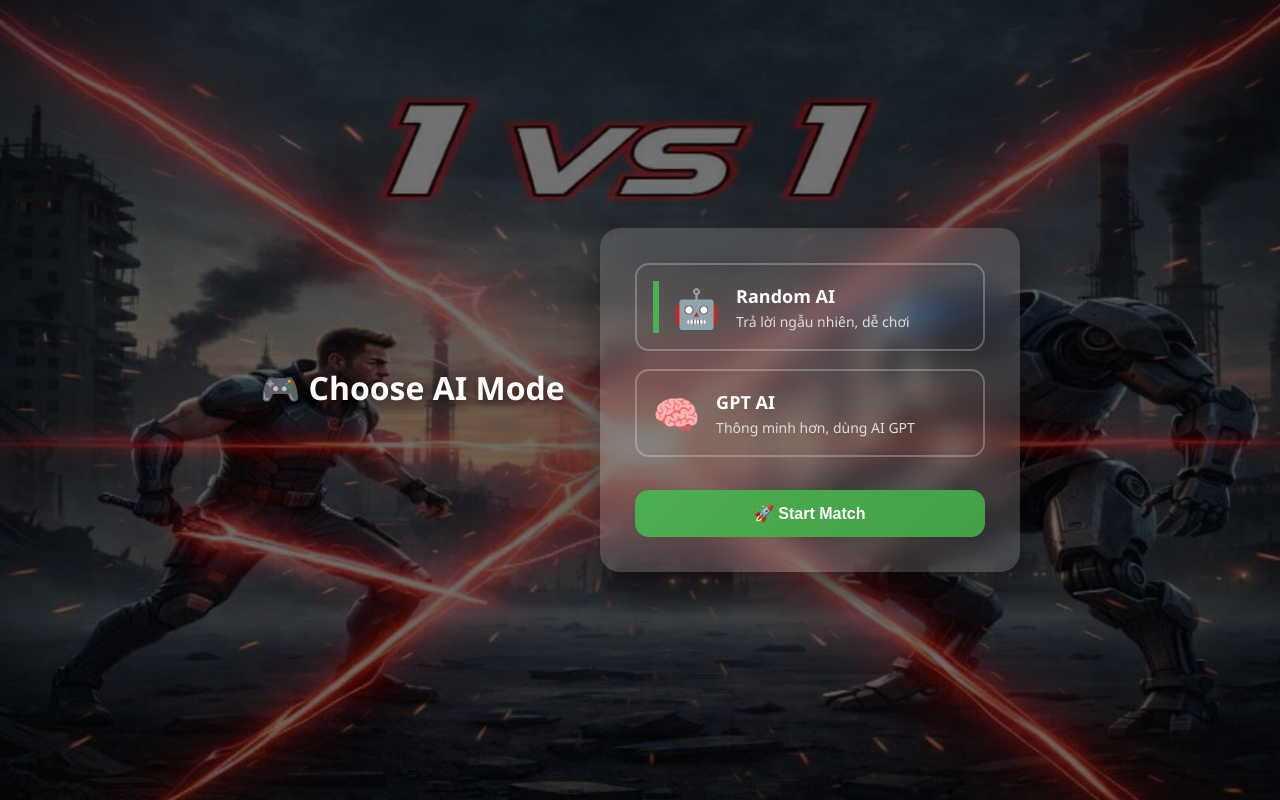
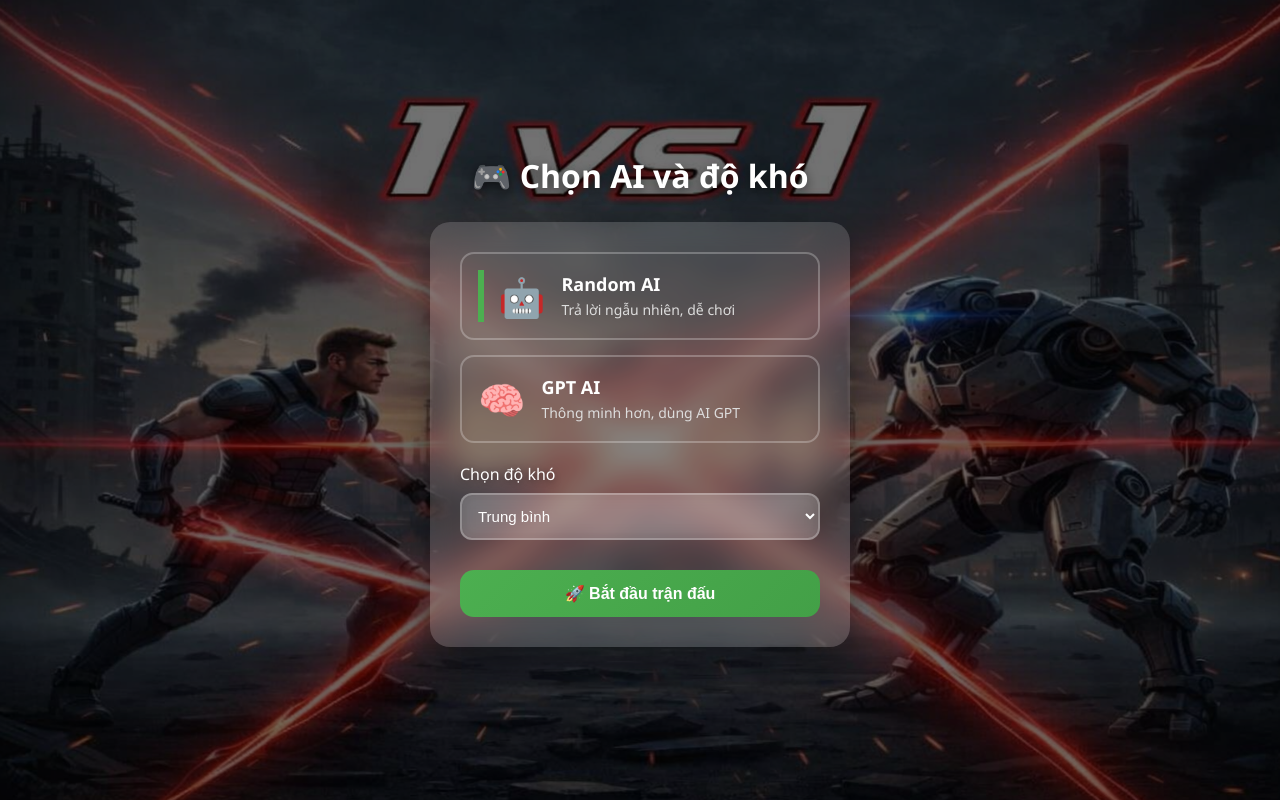
Before and after one commit to LeDaiNhan-23130215/ChatAppDjango, a Django app: page /user-vs-ai/start/ in a window 1280 px wide. Run offline with Django 5.2, Linux system fonts and the light colour scheme; the visitor is signed in with stand-in values (Sample User, id 1).

Commit message:
UPDATE: cap nhat lai work-flow va them tinh nang chon do kho cho AIChallenge Mode

```diff
--- a/quizAiChallenge/accounts/models.py
+++ b/quizAiChallenge/accounts/models.py
@@ -11,16 +11,72 @@ LEVEL_CHOICES = (
     ('Advanced', 'Advanced'),
 )
 
+GOAL_CHOICES = (
+    ('study_abroad', 'Du học'),
+    ('job', 'Công việc'),
+    ('exam', 'Thi cử'),
+    ('communication', 'Giao tiếp'),
+)
+
+EDUCATION_CHOICES = (
+    ('1/12', '1/12'),
+    ('2/12', '2/12'),
+    ('3/12', '3/12'),
+    ('4/12', '4/12'),
+    ('5/12', '5/12'),
+    ('6/12', '6/12'),
+    ('7/12', '7/12'),
+    ('8/12', '8/12'),
+    ('9/12', '9/12'),
+    ('10/12', '10/12'),
+    ('11/12', '11/12'),
+    ('12/12', '12/12'),
+    ('college', 'Cao đẳng'),
+    ('university', 'Đại học'),
+    ('master', 'Thạc sĩ'),
+)
+
+PROFESSION_CHOICES = (
+    ('student', 'Học sinh/Sinh viên'),
+    ('teacher', 'Giáo viên'),
+    ('engineer', 'Kỹ sư'),
+    ('other', 'Khác'),
+)
+
+FREQUENCY_CHOICES = (
+    ('daily', 'Hàng ngày'),
+    ('weekly', 'Hàng tuần'),
+    ('monthly', 'Hàng tháng'),
+)
+
+HOBBY_CHOICES = (
+    ('reading', 'Đọc sách'),
+    ('movies', 'Xem phim'),
+    ('music', 'Nghe nhạc'),
+    ('sports', 'Thể thao'),
+    ('travel', 'Du lịch'),
+    ('cooking', 'Nấu ăn'),
+    ('gaming', 'Chơi game'),
+    ('art', 'Vẽ/Thủ công mỹ nghệ'),
+    ('photography', 'Nhiếp ảnh'),
+    ('gardening', 'Làm vườn'),
+    ('fitness', 'Tập gym/Yoga'),
+    ('walking', 'Đi bộ/Chạy bộ'),
+    ('writing', 'Viết lách'),
+    ('collecting', 'Sưu tầm'),
+)
+
 class User(AbstractUser):
     is_admin = models.BooleanField(default=False)
 
     birth_day = models.DateField(null=True, blank=True)
     declared_level = models.CharField(max_length=20, choices=LEVEL_CHOICES, null=True, blank=True)
-    goals = models.TextField(null=True, blank=True)
-    education = models.CharField(max_length=100, null=True, blank=True)
-    profession = models.CharField(max_length=100, blank=True)
-    referred_frequency = models.CharField(max_length=100, null=True, blank=True)
+    goals = models.CharField(max_length=50, choices=GOAL_CHOICES, null=True, blank=True)
+    education = models.CharField(max_length=50, choices=EDUCATION_CHOICES, null=True, blank=True)
+    profession = models.CharField(max_length=50, choices=PROFESSION_CHOICES, null=True, blank=True)
+    referred_frequency = models.CharField(max_length=50, choices=FREQUENCY_CHOICES, null=True, blank=True)
     motivation_level = models.PositiveSmallIntegerField(null=True, blank=True)
+    hobby = models.CharField(max_length=50, choices=HOBBY_CHOICES, null=True, blank=True)
 
     def is_profile_completed(self):
         required_fields = [
--- a/quizAiChallenge/accounts/templates/accounts/complete_profile.html
+++ b/quizAiChallenge/accounts/templates/accounts/complete_profile.html
@@ -43,6 +43,12 @@
             {{ form.motivation_level }}
         </div>
 
+        <!-- ✅ Thêm trường Hobby -->
+        <div class="form-group">
+            <label for="{{ form.hobby.id_for_label }}">Sở thích</label>
+            {{ form.hobby }}
+        </div>
+
         <button type="submit" class="btn-submit">Lưu & tiếp tục</button>
     </form>
 </div>
--- a/quizAiChallenge/entrance_test/templates/entrance_test/result.html
+++ b/quizAiChallenge/entrance_test/templates/entrance_test/result.html
@@ -53,5 +53,6 @@
         {% endfor %}
     </table>
     <hr>
+    <a href="{% url 'homepage' %}"><button>Quay về trang chủ</button></a>
 </body>
 </html>
--- a/quizAiChallenge/learning_path/templates/learning_path/learning_path.html
+++ b/quizAiChallenge/learning_path/templates/learning_path/learning_path.html
@@ -30,5 +30,6 @@
         <p>⚠️ Bạn chưa có lộ trình học.</p>
     {% endif %}
 
+    <a href="{% url 'homepage' %}"><button>Quay về trang chủ</button></a>
 </body>
 </html>
--- a/quizAiChallenge/quiz_ai_battle/ai_model/factory.py
+++ b/quizAiChallenge/quiz_ai_battle/ai_model/factory.py
@@ -1,7 +1,7 @@
 from .random_ai import RandomAI
 from .gpt_ai import GPTAI
 
-def get_ai(ai_mode: str):
+def get_ai(ai_mode: str, ai_difficulty: str):
     if ai_mode == "gpt":
-        return GPTAI()
-    return RandomAI()
+        return GPTAI(difficulty=ai_difficulty)
+    return RandomAI(difficulty=ai_difficulty)
--- a/quizAiChallenge/quiz_ai_battle/static/quiz_ai_battle/style.css
+++ b/quizAiChallenge/quiz_ai_battle/static/quiz_ai_battle/style.css
@@ -1,5 +1,5 @@
 /* =======================
-   RESET + BODY
+   RESET
 ======================= */
 * {
     margin: 0;
@@ -13,7 +13,7 @@ body {
 }
 
 /* =======================
-   BACKGROUND FULL PAGE
+   BACKGROUND
 ======================= */
 .background {
     position: relative;
@@ -29,7 +29,7 @@ body {
     padding: 30px;
 }
 
-/* Overlay mờ */
+/* Overlay tối */
 .background::before {
     content: "";
     position: absolute;
@@ -45,24 +45,30 @@ body {
 }
 
 /* =======================
+   WRAPPER
+======================= */
+.background {
+    flex-direction: column;
+}
+
+/* =======================
    TITLE
 ======================= */
 .title {
     color: #fff;
     font-size: 32px;
     margin-bottom: 25px;
-    margin-right: 35px;
     text-align: center;
     text-shadow: 0 4px 12px rgba(0,0,0,0.6);
 }
 
 /* =======================
-   AI FORM (GLASS STYLE)
+   FORM (GLASS EFFECT)
 ======================= */
 .ai-form {
     width: 100%;
     max-width: 420px;
-    padding: 35px;
+    padding: 30px;
     border-radius: 20px;
 
     background: rgba(255, 255, 255, 0.15);
@@ -73,7 +79,16 @@ body {
 
     display: flex;
     flex-direction: column;
-    gap: 18px;
+    gap: 20px;
+}
+
+/* =======================
+   AI MODES
+======================= */
+.ai-modes {
+    display: flex;
+    flex-direction: column;
+    gap: 15px;
 }
 
 /* =======================
@@ -126,32 +141,7 @@ body {
     color: #ddd;
 }
 
-/* =======================
-   START BUTTON
-======================= */
-.start-btn {
-    margin-top: 15px;
-    padding: 14px;
-    border-radius: 14px;
-    border: none;
-
-    background: linear-gradient(135deg, #4CAF50, #43a047);
-    color: #fff;
-    font-size: 16px;
-    font-weight: bold;
-
-    cursor: pointer;
-    transition: 0.25s;
-}
-
-.start-btn:hover {
-    transform: translateY(-2px);
-    box-shadow: 0 10px 25px rgba(76, 175, 80, 0.6);
-}
-
-/* =======================
-   QUIZ CONTAINER
-======================= */
+/* ======================= QUIZ CONTAINER ======================= */
 .container {
     width: 60%;
     margin: 40px auto;
@@ -161,9 +151,7 @@ body {
     box-shadow: 0 4px 12px rgba(0,0,0,0.1);
 }
 
-/* =======================
-   QUIZ CONTENT
-======================= */
+/* ======================= QUIZ CONTENT ======================= */
 .question {
     font-size: 18px;
     margin-bottom: 15px;
@@ -199,10 +187,7 @@ button {
 button:hover {
     background: #4338ca;
 }
-
-/* =======================
-   RESULT / SCORE
-======================= */
+/* ======================= RESULT / SCORE ======================= */
 .score-box {
     display: flex;
     justify-content: space-between;
@@ -225,9 +210,23 @@ button:hover {
     margin-bottom: 15px;
 }
 
-/* =======================
-   TABLE
-======================= */
+.home-btn {
+    display: flex;
+    align-items: center;
+    justify-items: center;
+    padding: 20px;
+    margin-top: 15px;
+}
+
+a{
+    text-decoration: none;
+}
+
+a:hover{
+    text-decoration: none;
+}
+
+/* ======================= TABLE ======================= */
 table {
     width: 100%;
     border-collapse: collapse;
@@ -242,3 +241,65 @@ table th, table td {
 table th {
     background: #eef2ff;
 }
+
+/* =======================
+   DIFFICULTY SELECT
+======================= */
+.difficulty-select {
+    display: flex;
+    flex-direction: column;
+    gap: 8px;
+    color: #fff;
+}
+
+.difficulty-select label {
+    font-size: 16px;
+    font-weight: 500;
+    text-shadow: 0 2px 6px rgba(0,0,0,0.4);
+}
+
+.difficulty-select select {
+    padding: 12px;
+    border-radius: 12px;
+    border: 2px solid rgba(255,255,255,0.25);
+    background: rgba(255,255,255,0.15);
+    backdrop-filter: blur(8px);
+    -webkit-backdrop-filter: blur(8px);
+    color: #fff;
+    font-size: 15px;
+    cursor: pointer;
+    transition: 0.25s ease;
+}
+
+.difficulty-select select option {
+    background: #222; /* nền tối cho option */
+    color: #fff;
+}
+
+.difficulty-select select:hover {
+    background: rgba(255,255,255,0.25);
+    transform: translateY(-2px);
+}
+
+/* =======================
+   START BUTTON
+======================= */
+.start-btn {
+    margin-top: 10px;
+    padding: 14px;
+    border-radius: 14px;
+    border: none;
+
+    background: linear-gradient(135deg, #4CAF50, #43a047);
+    color: #fff;
+    font-size: 16px;
+    font-weight: bold;
+
+    cursor: pointer;
+    transition: 0.25s;
+}
+
+.start-btn:hover {
+    transform: translateY(-2px);
+    box-shadow: 0 10px 25px rgba(76, 175, 80, 0.6);
+}
--- a/quizAiChallenge/quiz_ai_battle/templates/quiz_ai_battle/start.html
+++ b/quizAiChallenge/quiz_ai_battle/templates/quiz_ai_battle/start.html
@@ -2,11 +2,13 @@
 <link rel="stylesheet" href="{% static 'quiz_ai_battle/style.css' %}">
 
 <div class="background">
-    <h2 class="title">🎮 Choose AI Mode</h2>
+    <h2 class="title">🎮 Chọn AI và độ khó</h2>
 
     <form method="post" class="ai-form">
         {% csrf_token %}
 
+        <!-- Chọn loại AI -->
+        <div class="ai-modes">
             <label class="ai-card">
                 <input type="radio" name="ai_mode" value="random" checked>
                 <div class="card-content">
@@ -28,9 +30,20 @@
                     </div>
                 </div>
             </label>
+        </div>
+
+        <div class="form-group difficulty-select">
+            <label for="ai_difficulty">Chọn độ khó</label>
+            <select name="ai_difficulty" class="form-control">
+                <option value="easy">Dễ</option>
+                <option value="medium" selected>Trung bình</option>
+                <option value="hard">Khó</option>
+                <option value="expert">Chuyên gia</option>
+            </select>
+        </div>
 
         <button type="submit" class="start-btn">
-            🚀 Start Match
+            🚀 Bắt đầu trận đấu
         </button>
     </form>
 </div>
--- a/quizAiChallenge/quiz_ai_battle/templates/quiz_ai_battle/summary.html
+++ b/quizAiChallenge/quiz_ai_battle/templates/quiz_ai_battle/summary.html
@@ -26,4 +26,6 @@
         </tr>
         {% endfor %}
     </table>
+
+    <a href="{% url 'homepage' %}"><button class="home-btn">Quay về trang chủ</button></a>
 </div>
--- a/quizAiChallenge/quiz_ai_battle/views.py
+++ b/quizAiChallenge/quiz_ai_battle/views.py
@@ -10,11 +10,13 @@ from .ai_model import get_ai
 def start_match(request):
     if request.method == "POST":
         ai_mode = request.POST.get("ai_mode", "random")
+        ai_difficulty = request.POST.get("ai_difficulty", "medium")
 
         # Tạo match mới
         match = Match.objects.create(
             user=request.user,
-            ai_mode=ai_mode
+            ai_mode=ai_mode,
+            ai_difficulty = ai_difficulty
         )
 
         # Lấy 5 câu hỏi đầu tiên (hoặc random nếu muốn)
@@ -34,7 +36,6 @@ def start_match(request):
         )
 
     return render(request, "quiz_ai_battle/start.html")
-
 
 # =========================
 # Chơi từng round
@@ -67,7 +68,7 @@ def play_ground(request, match_id, round_index):
             match.user_score += 1
 
         # AI trả lời
-        ai = get_ai(match.ai_mode)
+        ai = get_ai(match.ai_mode, match.ai_difficulty)
         ai_ans = ai.get_answer(current_round.question)
         current_round.ai_answer = ai_ans
         current_round.ai_correct = (ai_ans == current_round.question.correct_answer)
```
Also changed, not shown: quizAiChallenge/accounts/forms.py (+11 -1 lines), quizAiChallenge/quiz_ai_battle/ai_model/gpt_ai.py (+13 -1 lines), quizAiChallenge/quiz_ai_battle/ai_model/random_ai.py (+21 -7 lines), quizAiChallenge/quiz_ai_battle/models.py (+14 -1 lines), quizAiChallenge/accounts/migrations/0002_user_hobby_alter_user_education_alter_user_goals_and_more.py (added), quizAiChallenge/learning_path/templates/learning_path/learning_path_item.html (indentation only), quizAiChallenge/learning_path/templates/learning_path/mock_exam_result.html (indentation only), quizAiChallenge/learning_path/templates/learning_path/practice_result.html (indentation only), quizAiChallenge/learning_path/templates/learning_path/quiz_result.html (indentation only), quizAiChallenge/quiz_ai_battle/migrations/0002_match_ai_difficulty.py (added). Lines whose indentation alone changed are shown as unchanged.
